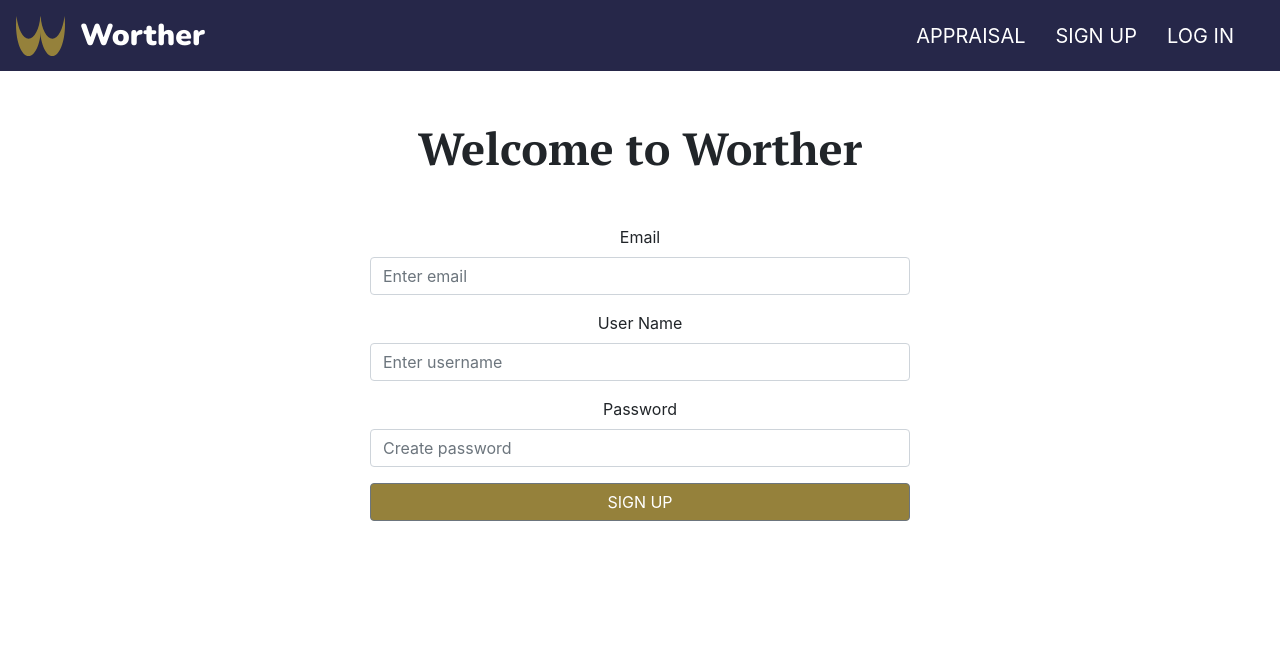
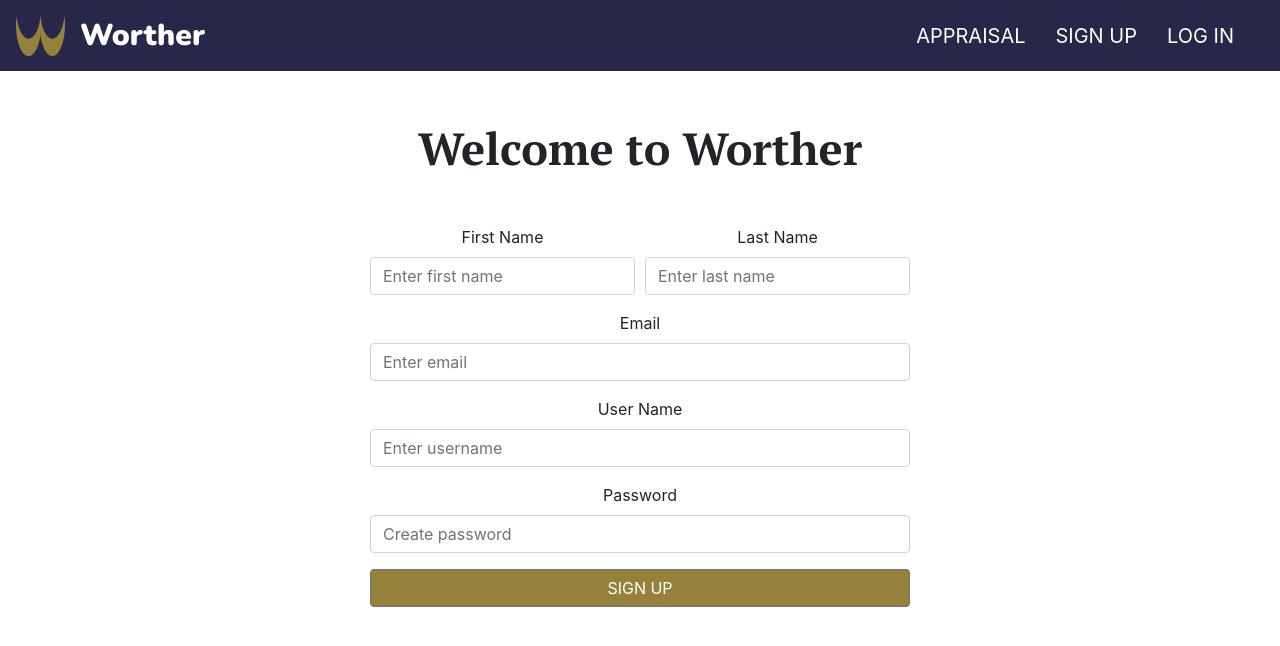
Before and after one commit to appraisers-bff/Frontend-Architects, a React (Create React App) app in the folder worther/: page /signup in a window 1280 px wide. Shown: the top 646 px of the page. Built offline with nearby package versions, Linux system fonts and the light colour scheme.

Commit message:
Fix bug preventing sign-up and login from posting to server

```diff
--- a/worther/src/components/SignupPage.js
+++ b/worther/src/components/SignupPage.js
@@ -29,8 +29,8 @@ class SignupPage extends React.Component {
     super();
     this.state = {
       credentials: {
-        // firstName: "",
-        // lastName: "",
+        first: "",
+        last: "",
         username: "",
         email: "",
         password: ""
@@ -63,12 +63,12 @@ class SignupPage extends React.Component {
         <Form className="d-flex flex-column row-hl" onSubmit={this.register}>
           <Row form>
             <Col md={6}>
-              {/* <FormGroup>
-                <Label for="firstName">First Name</Label>
+              <FormGroup>
+                <Label for="first">First Name</Label>
                 <Input
                   type="text"
-                  name="firstName"
-                  id="firstName"
+                  name="first"
+                  id="first"
                   placeholder="Enter first name"
                   onChange={this.handleChange}
                 />
@@ -76,15 +76,15 @@ class SignupPage extends React.Component {
             </Col>
             <Col md={6}>
               <FormGroup>
-                <Label for="lastName">Last Name</Label>
+                <Label for="last">Last Name</Label>
                 <Input
                   type="text"
-                  name="lastName"
-                  id="lastName"
+                  name="last"
+                  id="last"
                   placeholder="Enter last name"
                   onChange={this.handleChange}
                 />
-              </FormGroup> */}
+              </FormGroup>
             </Col>
           </Row>
           <FormGroup>
@@ -98,11 +98,11 @@ class SignupPage extends React.Component {
             />
           </FormGroup>
           <FormGroup>
-            <Label for="exampleUserName">User Name</Label>
+            <Label for="username">User Name</Label>
             <Input
               type="text"
-              name="exampleUserName"
-              id="exampleUserName"
+              name="username"
+              id="username"
               placeholder="Enter username"
               onChange={this.handleChange}
             />
```
